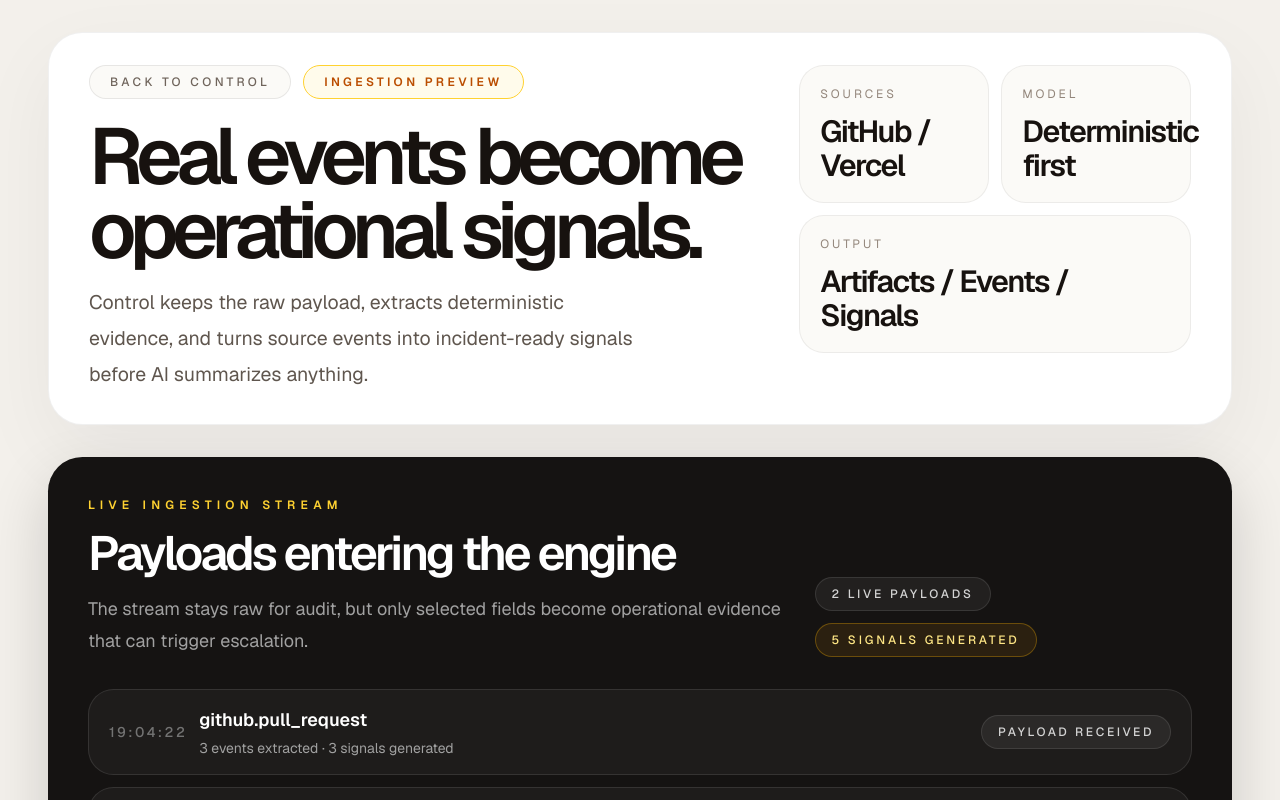
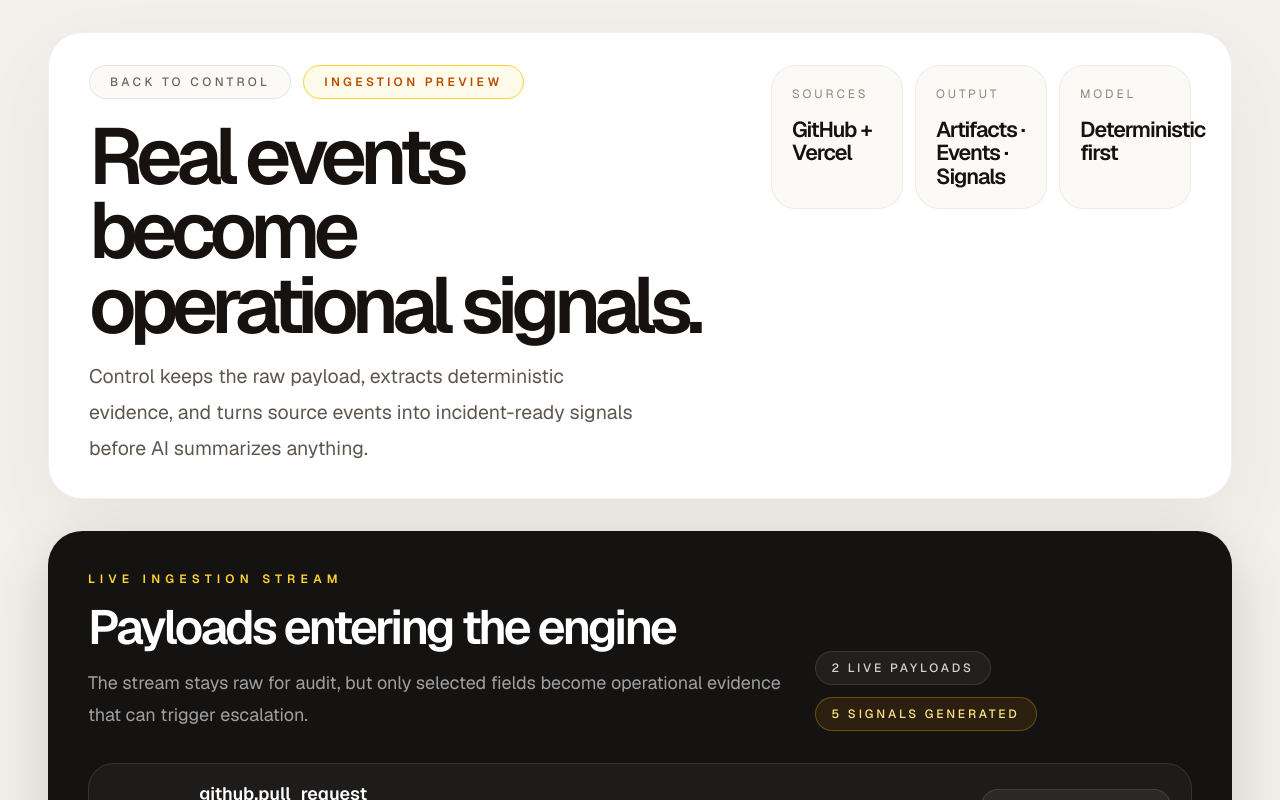
Before and after one commit to iveteamorim/novua-control, a Next.js app: page /ingestion-preview in a window 1280 px wide. Shown: the top 800 px of the page. Built offline with nearby package versions, Linux system fonts and the light colour scheme.

Commit message:
fix: align ingestion preview hero rail

```diff
--- a/src/app/ingestion-preview/page.tsx
+++ b/src/app/ingestion-preview/page.tsx
@@ -91,7 +91,7 @@ export default function IngestionPreviewPage() {
     <main className="min-h-screen bg-[#f3f0eb] text-[#151311]">
       <div className="mx-auto flex w-full max-w-7xl flex-col gap-8 px-6 py-8 sm:px-8 lg:px-12">
         <header className="rounded-[2.15rem] border border-black/6 bg-white px-8 py-7 shadow-[0_28px_80px_rgba(17,24,39,0.05)] sm:px-10 sm:py-8">
-          <div className="grid gap-8 xl:grid-cols-[minmax(0,1.42fr)_minmax(360px,.82fr)] xl:items-start">
+          <div className="grid gap-8 xl:grid-cols-[minmax(0,1.46fr)_minmax(420px,.86fr)] xl:items-start">
             <div className="space-y-5">
               <div className="flex flex-wrap items-center gap-3">
                 <Link
@@ -118,14 +118,20 @@ export default function IngestionPreviewPage() {
               </div>
             </div>
 
-            <div className="grid gap-3 sm:grid-cols-3 xl:max-w-md xl:grid-cols-2 xl:self-start xl:justify-self-end">
-              <HeroMetric label="Sources" value="GitHub / Vercel" />
-              <HeroMetric label="Model" value="Deterministic first" />
-              <HeroMetric
-                label="Output"
-                value="Artifacts / Events / Signals"
-                className="xl:col-span-2"
-              />
+            <div className="grid gap-3 sm:grid-cols-3 xl:max-w-[30rem] xl:self-start xl:justify-self-end">
+              <HeroMetric label="Sources">
+                <span className="block">GitHub +</span>
+                <span className="block">Vercel</span>
+              </HeroMetric>
+              <HeroMetric label="Output">
+                <span className="block">Artifacts ·</span>
+                <span className="block">Events ·</span>
+                <span className="block">Signals</span>
+              </HeroMetric>
+              <HeroMetric label="Model">
+                <span className="block">Deterministic</span>
+                <span className="block">first</span>
+              </HeroMetric>
             </div>
           </div>
         </header>
@@ -328,21 +334,21 @@ function PipelineCard({ source }: { source: PreviewSource }) {
 
 function HeroMetric({
   label,
-  value,
   className = "",
+  children,
 }: {
   label: string;
-  value: string;
   className?: string;
+  children: React.ReactNode;
 }) {
   return (
     <div
       className={`min-w-0 rounded-[1.55rem] border border-black/6 bg-[#fbfaf7] px-5 py-5 ${className}`}
     >
       <p className="text-xs uppercase tracking-[0.24em] text-[#93867b]">{label}</p>
-      <p className="mt-3 text-[clamp(1.9rem,1.85vw,2.55rem)] font-semibold leading-[1.12] tracking-[-0.05em] text-[#17120f]">
-        {value}
-      </p>
+      <div className="mt-4 text-[clamp(1.35rem,1.45vw,2.1rem)] font-semibold leading-[1.08] tracking-[-0.05em] text-[#17120f]">
+        {children}
+      </div>
     </div>
   );
 }
```
